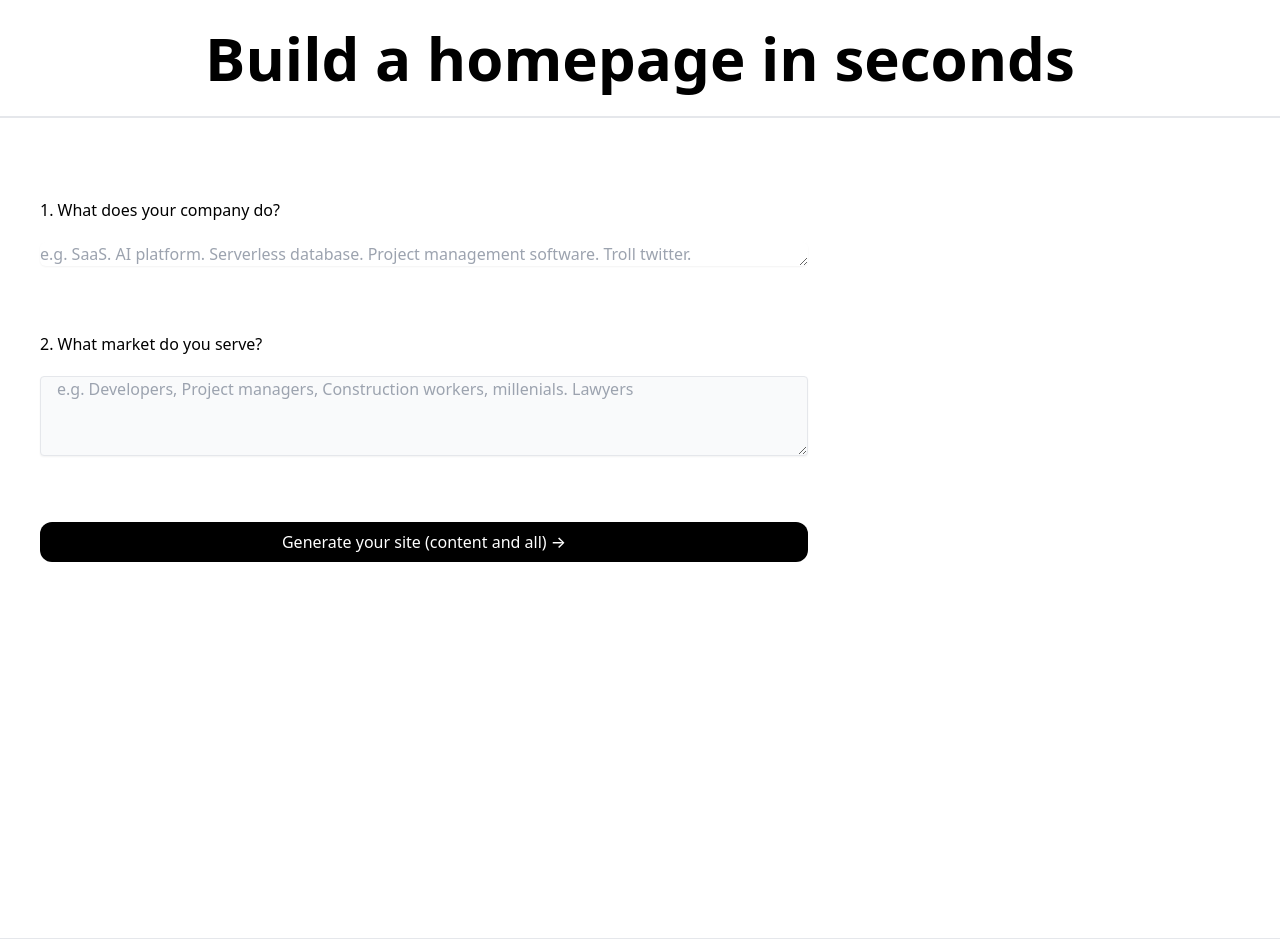
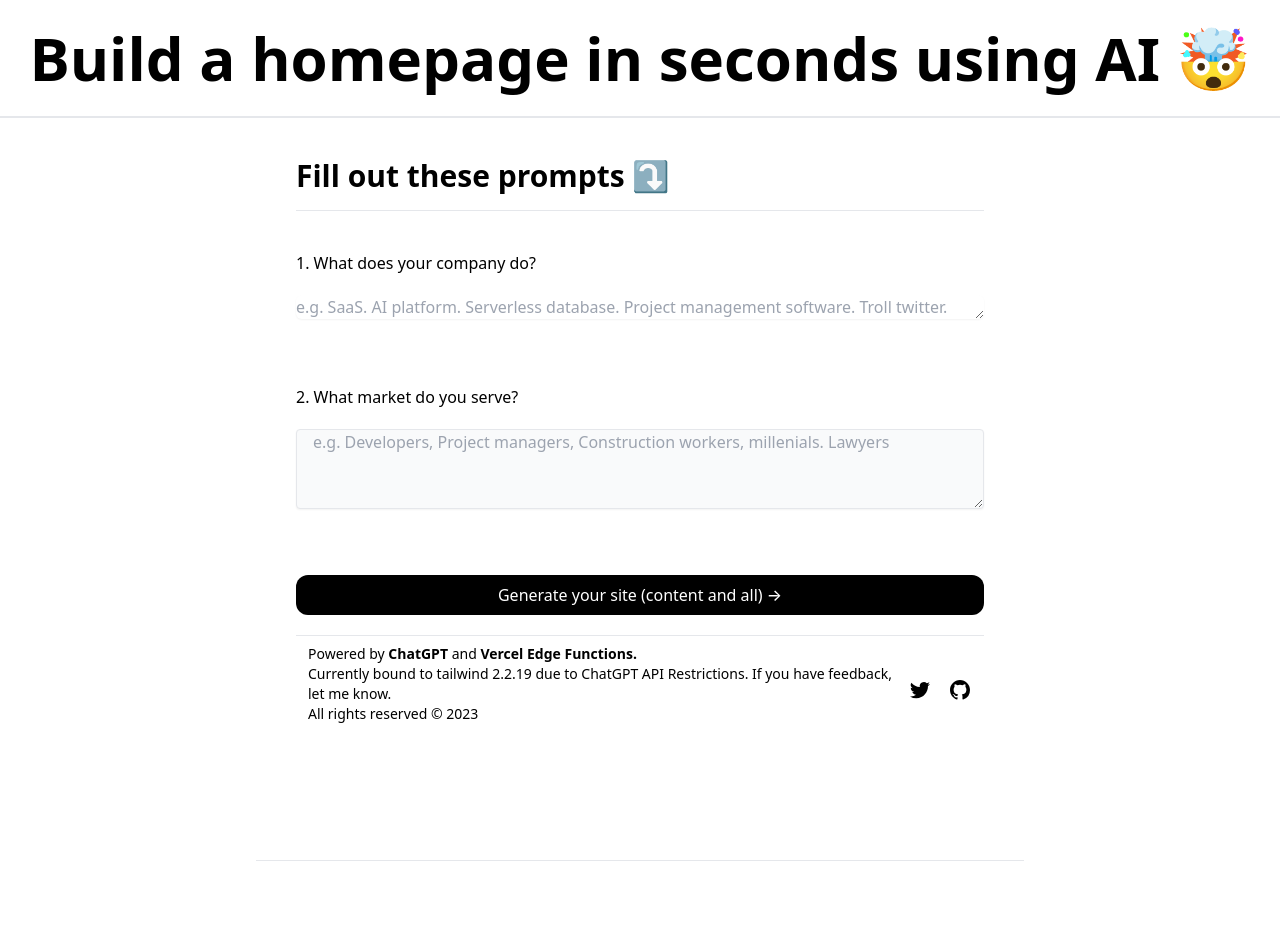
Before and after one commit to mattjared/homepageGPT, a Next.js app: page / in a window 1280 px wide. Shown: the top 952 px of the page. After the commit the page ends 901 px from the top, so only its background shows below. Built offline with nearby package versions, Linux system fonts and the light colour scheme.

Commit message:
committing

```diff
--- a/components/Footer.tsx
+++ b/components/Footer.tsx
@@ -3,28 +3,13 @@ import Link from "next/link";
 export default function Footer() {
   return (
     <>
-      <footer className="text-center text-sm h-16 sm:h-20 w-full sm:pt-2 pt-4 border-t mt-5 flex sm:flex-row flex-col justify-between items-center px-3 space-y-3 sm:mb-0 mb-3">
+      <footer className="text-sm w-full sm:pt-2 pt-4 border-t mt-5 flex sm:flex-row flex-col justify-between items-center px-3 space-y-3 sm:mb-0 mb-3">
         <div>
-          Homepage GPT powered by{" "}
-          <a
-            href="https://openai.com/blog/chatgpt"
-            target="_blank"
-            rel="noreferrer"
-            className="font-bold hover:underline transition underline-offset-2"
-          >
-            ChatGPT{" "}
-          </a>
-          and{" "}
-          <a
-            href="https://vercel.com/"
-            target="_blank"
-            rel="noreferrer"
-            className="font-bold hover:underline transition underline-offset-2"
-          >
-            Vercel Edge Functions.
-          </a>
+          <p>Powered by{" "} <a href="https://openai.com/blog/chatgpt" target="_blank" rel="noreferrer" className="font-bold hover:underline transition underline-offset-2">ChatGPT{" "}</a> and{" "} <a href="https://vercel.com/" target="_blank" rel="noreferrer" className="font-bold hover:underline transition underline-offset-2">Vercel Edge Functions.</a></p>
+          <p>Currently bound to tailwind 2.2.19 due to ChatGPT API Restrictions. If you have feedback, let me know.</p>
+          <p>All rights reserved &copy; {new Date().getFullYear()}</p>
         </div>
-        <div className="flex space-x-4 pb-4 sm:pb-0">
+        <div className="flex space-x-4 ml-4 pb-4 sm:pb-0">
           <Link
             href="https://twitter.com/matt_jared"
             className="group"
@@ -51,7 +36,6 @@ export default function Footer() {
           </Link>
         </div>
       </footer>
-      <p>Currently <strong>only</strong> generates css for tailwind 2.2.19 (same as this site). This is due to ChatGPT only rendering data from 2021 and before. Once a better solution comes around I'll upgrade. The plan is to offer the ability to store, render any pages people want to use in the real world.</p>
     </>
   );
 }
--- a/components/Header.tsx
+++ b/components/Header.tsx
@@ -1,8 +1,8 @@
 export default function Header() {
   return (
     <header className="flex justify-between items-center p-7 border-b-2">
-      <div className="max-w-5xl mx-auto">
-        <h1 className="sm:text-6xl text-6xl font-black text-slate-900 ">Build a homepage in seconds</h1>
+      <div className="max-w-7xl mx-auto">
+        <h1 className="sm:text-6xl text-6xl font-black text-slate-900">Build a homepage in seconds using AI 🤯</h1>
       </div>
     </header>
   );
--- a/package.json
+++ b/package.json
@@ -20,6 +20,7 @@
     "react-use-measure": "^2.1.1"
   },
   "devDependencies": {
+    "@types/dompurify": "^3.0.0",
     "@types/node": "18.11.3",
     "@types/react": "18.0.21",
     "@types/react-dom": "18.0.6",
--- a/pages/index.tsx
+++ b/pages/index.tsx
@@ -2,7 +2,7 @@ import DOMPurify from 'dompurify'
 import LoadingDots from "../components/LoadingDots";
 import type { NextPage } from "next";
 import Head from "next/head";
-import { useState } from "react";
+import { useState, useRef } from "react";
 import Footer from "../components/Footer";
 import Header from "../components/Header";
 
@@ -10,9 +10,9 @@ const Home: NextPage = () => {
   const [loading, setLoading] = useState(false);
   const [bio, setBio] = useState("");
   const [market, setMarket] = useState("");
-  const [showActionButtons, setShowActionButtons] = useState(false);
-  const [generatedBios, setGeneratedBios] = useState<String>("");
+  const [generatedBios, setGeneratedBios] = useState<string>("");
   const year = new Date().getFullYear();
+  const [newSiteText, setnewSiteText ] = useState("");
   const cdn = "https://cdn.jsdelivr.net/npm/tailwindcss/dist/tailwind.min.css";
   const columns = 3;
   const colorway = "red";
@@ -24,6 +24,8 @@ const Home: NextPage = () => {
   })
   const generateBio = async (e: any) => {
     e.preventDefault();
+    setnewSiteText("New site, yo 💯!");
+    scrollToBios();
     setGeneratedBios("");
     setLoading(true);
     const response = await fetch("/api/generate", {
@@ -58,11 +60,15 @@ const Home: NextPage = () => {
       setGeneratedBios((prev) => prev + chunkValue);
     }
     setLoading(false);
-    setShowActionButtons(true);
   };
 
-  // const leftCol = generatedBios ? "w-2/12" : "w-100";
-  const rightCol = !generatedBios ? "w-2/12" : "w-5/12";
+  const bioRef = useRef<null | HTMLDivElement>(null);
+
+  const scrollToBios = () => {
+    if (bioRef.current !== null) {
+      bioRef.current.scrollIntoView({ behavior: "smooth" });
+    }
+  };
 
   return (
     <div>
@@ -71,10 +77,9 @@ const Home: NextPage = () => {
         <link rel="icon" href="/favicon.ico" />
       </Head>
       <Header />
-      <main className="">
-        {!generatedBios && (
-          <div className="p-10 flex flex-row w-screen min-h-screen ">
-            <div className="max-w-3xl w-full">
+      <div className="p-10 flex flex-col mx-auto max-w-3xl">
+        <div className="w-full">
+          <h3 className="text-3xl border-b pb-4 mb-10 font-black text-slate-900">Fill out these prompts ⤵️</h3>
           <div className="flex mt-10 items-center space-x-3">
             <p className="text-left font-medium">
               1. What does your company do?{" "}
@@ -120,37 +125,33 @@ const Home: NextPage = () => {
             </button>
           )}
         </div>
-
+        <Footer />
       </div>
-        )}
+      <h3 className="text-3xl font-black text-slate-900 text-center pb-4 mb-10 mt-20 border-b max-w-3xl mx-auto" ref={bioRef}>{newSiteText}</h3>
       {generatedBios && (
-          <>
-            <div className={`${rightCol} p-10 flex flex-column text-small text-gray-300 bg-gray-900 transition ease-in-out`}>
-              <div className="font-mono flex-1 max-w-100">
-                {!generatedBios ? (
-                  <p className="text-sm">// fill out the prompt and watch your code get written automatically</p>
-                ) : (
-                  generatedBios
-                )}
+        <div className="mt-10">
+          <div className="flex flex-row">
+            <div className="text-center w-1/2">
+              <button>Copy Code</button>
+            </div>
+            <div className="text-center w-1/2">
+              <button>Deploy Site</button>
             </div>
           </div>
-            <div className={`${rightCol} flex flex-column transition ease-in-out`}>
-              {!generatedBios ? (
-                <div className="flex-1 max-w-100 p-10">
-                  <h3>fill out the prompt and watch this space turn into a website</h3>
+          <div className="flex flex-row">
+            <div className="p-10 flex flex-col w-1/2 text-gray-300 bg-gray-900">
+              <div className="font-mono flex-1 max-w-100 text-small ">
+                {generatedBios}
               </div>
-              ) : (
-                <div>
+            </div>
+            <div className="flex flex-col w-1/2">
               <div
                 dangerouslySetInnerHTML={sanitizedData()}
               />
             </div>
+          </div>
+        </div>
       )}
-            </div>
-          </>
-        )}
-        <Footer />
-      </main>
     </div>
   );
 };
```
Also changed, not shown: 1 other file (tests, documents, lock files or other folders). Lines whose indentation alone changed are shown as unchanged.
